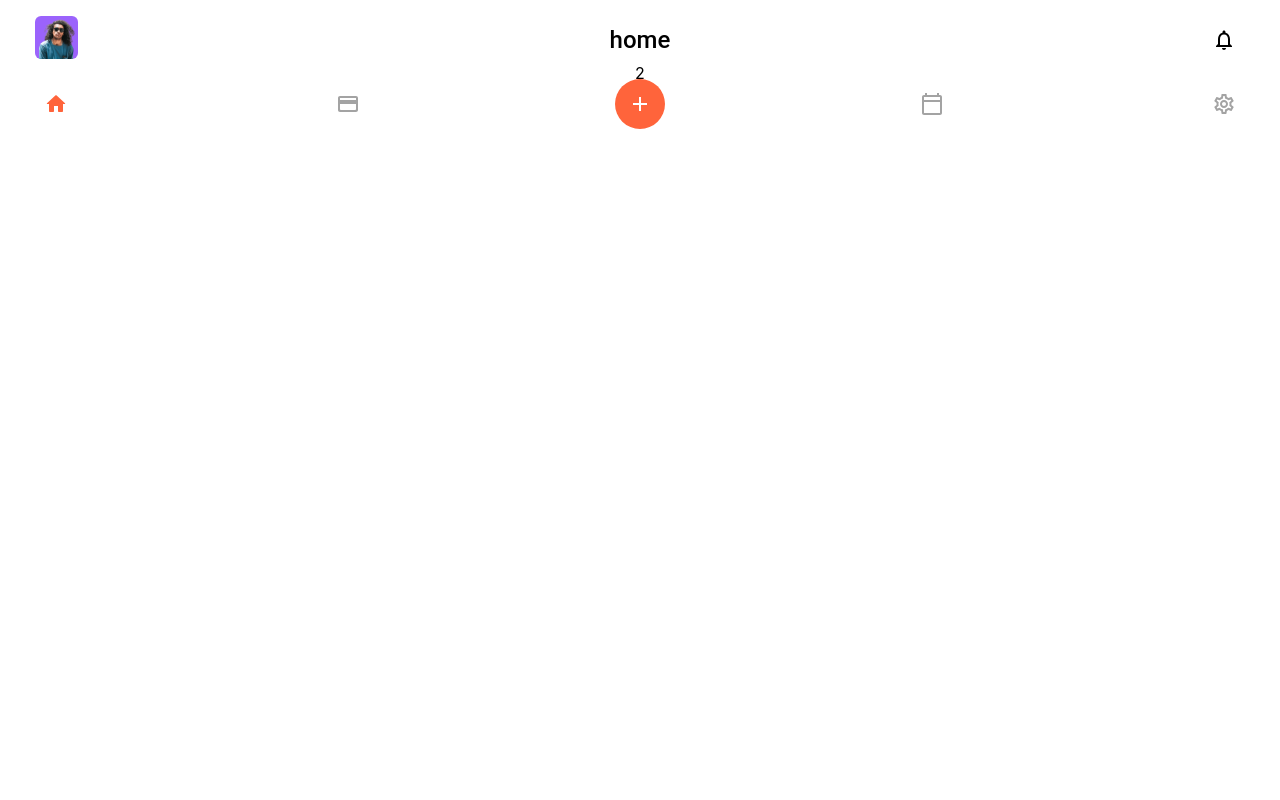
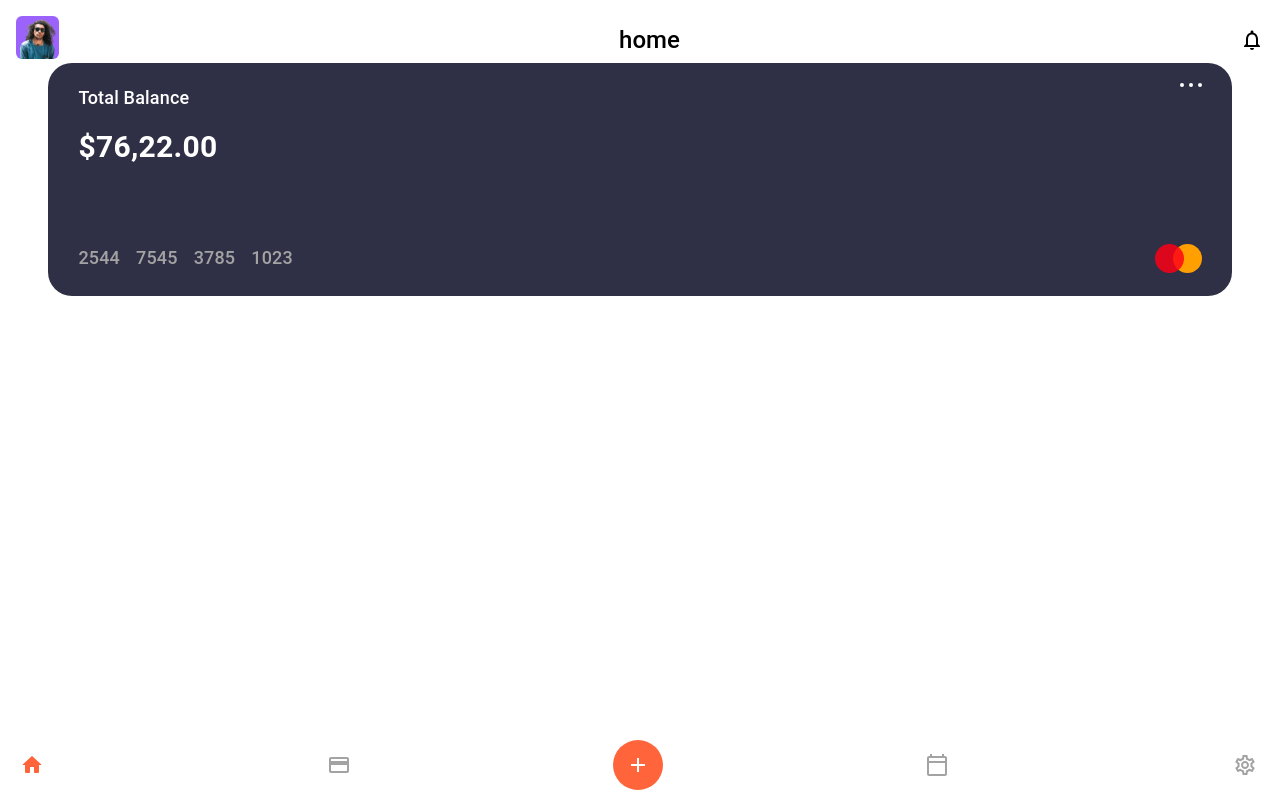
Before and after one commit to Oleg116/Oleg116.github.io, a React (Create React App) app in the folder freysoft/: page /home in a window 1280 px wide. Built offline with nearby package versions, Linux system fonts and the light colour scheme.

Commit message:
Add new features

```diff
--- a/freysoft/src/Root.tsx
+++ b/freysoft/src/Root.tsx
@@ -4,19 +4,22 @@ import { BrowserRouter, Routes, Route } from 'react-router-dom'
 import Box from '@mui/material/Box'
 import LabelBottomNavigation from './components/footer'
 import Wrapper from './components/wrapper'
+import Card from './components/card/components/Card'
 
 export default function Root() {
     const [tab, setTab] = useState('home')
     return (
+        <Box sx={{ width: '100vw', height: '100vh', overflow: 'auto' }}>
             <Wrapper header={tab}>
                 <BrowserRouter>
                     <Routes>
-                    <Route index path='/home' element={<Box>2</Box>} />
+                        <Route index path='/home' element={<Card />} />
                         <Route path="Expenses" element={<Box>3</Box>} />
                         <Route path="*" element={<Box>404</Box>} />
                     </Routes>
                     <LabelBottomNavigation tabValue={tab} setTabValue={setTab} />
                 </BrowserRouter>
             </Wrapper>
+        </Box>
     )
 }
--- /dev/null
+++ b/freysoft/src/components/card/components/Balance.tsx
@@ -0,0 +1,24 @@
+import { Typography } from '@mui/material'
+import Box from '@mui/material/Box'
+import React from 'react'
+
+export default function Balance() {
+  return (
+    <Box sx={{ display: 'flex', flexDirection: 'column', gap: '16px' }}>
+      <Typography sx={{
+        fontSize: '18px',
+        fontWeight: 500,
+        lineHeight: '21px',
+        textAlign: 'left',
+        color: '#fff'
+      }}>Total Balance</Typography>
+      <Typography sx={{
+        color: '#FFF',
+        fontSize: '30px',
+        fontFamily: 'Roboto',
+        fontWeight: 700,
+        textAlign: 'left',
+      }}>$76,22.00</Typography>
+    </Box >
+  )
+}
--- /dev/null
+++ b/freysoft/src/components/card/components/Card.tsx
@@ -0,0 +1,32 @@
+import React from 'react'
+
+import { Typography } from '@mui/material'
+import Box from '@mui/material/Box'
+import Balance from './Balance'
+import CardNumber from './CardNumber'
+import masterCard from '../../assets/mastercardLogo.svg'
+
+export default function Card() {
+  return (
+    <Box sx={{ padding: '20px 30px 23px 30px', width: '90%', height: '190px', backgroundColor: '#2F3046', borderRadius: '24px', position: 'relative' }}>
+      <Box sx={{ display: 'flex', flexDirection: 'row-reverse' }}>
+        <Box sx={{ display: 'flex' }}>
+          <Box sx={{ backgroundColor: '#fff', width: '4px', height: '4px', mr: '5px', borderRadius: '50%' }} />
+          <Box sx={{ backgroundColor: '#fff', width: '4px', height: '4px', mr: '5px', borderRadius: '50%' }} />
+          <Box sx={{ backgroundColor: '#fff', width: '4px', height: '4px', borderRadius: '50%' }} />
+        </Box>
+      </Box>
+      <Balance />
+      <Box sx={{
+        display: 'flex',
+        justifyContent: 'space-between',
+        position: 'absolute',
+        bottom: '23px',
+        width: 'calc(100% - 60px)'
+      }}>
+        <CardNumber />
+        <img src={(masterCard as unknown) as string} />
+      </Box>
+    </Box >
+  )
+}
--- /dev/null
+++ b/freysoft/src/components/card/components/CardNumber.tsx
@@ -0,0 +1,18 @@
+import React from 'react'
+import { Typography } from '@mui/material'
+import Box from '@mui/material/Box'
+
+export default function CardNumber() {
+  const cardNumber = [2544, 7545, 3785, 1023]
+  return (
+    <Box sx={{ display: 'flex', gap: '16px' }}>
+      {cardNumber.map((elem: number) => <Typography key={elem} sx={{
+        color: '#A3A3A3',
+        fontSize: '18px',
+        fontFamily: 'Roboto',
+        fontWeight: 500
+      }}>{elem}</Typography>)
+      }
+    </Box >
+  )
+}
--- a/freysoft/src/components/footer/index.tsx
+++ b/freysoft/src/components/footer/index.tsx
@@ -26,10 +26,10 @@ export default function LabelBottomNavigation(
   { tabValue, setTabValue }: { tabValue: string, setTabValue: (newTab: string) => void }
 ) {
   return (
-    <BottomNavigation sx={{ width: '100%', display: 'flex', justifyContent: 'space-between', alignItems: 'center' }} value={tabValue}>
+    <BottomNavigation sx={{ position: 'fixed', bottom: '0', width: '100%', display: 'flex', justifyContent: 'space-between', alignItems: 'center' }} value={tabValue}>
       <Link to="/home" onClick={() => setTabValue('home')}>
         <BottomNavigationAction
-          sx={{ p: 0 }}
+          sx={{ p: 2, minWidth: 0 }}
           label="Home"
           value="home"
           icon={<HomeRoundedIcon sx={{ color: tabValue === 'home' ? '#FF643B' : '#A3A3A3' }} />}
@@ -37,7 +37,7 @@ export default function LabelBottomNavigation(
       </Link>
       <Link to="/expenses" onClick={() => setTabValue('expenses')}>
         <BottomNavigationAction
-          sx={{ p: 0 }}
+          sx={{ p: 0, minWidth: 0 }}
           label="Favorites"
           value="favorites"
           icon={<CreditCardRoundedIcon sx={{ color: tabValue === 'expenses' ? '#FF643B' : '#A3A3A3' }} />}
@@ -45,7 +45,7 @@ export default function LabelBottomNavigation(
       </Link>
       <Link to="/add" onClick={() => setTabValue('add')}>
         <BottomNavigationAction
-          sx={{ p: 0 }}
+          sx={{ p: 0, minWidth: 0 }}
           label="add"
           value="Add"
           icon={<Box sx={styles.round}><AddOutlinedIcon sx={{ color: '#fff' }} /></Box>}
@@ -53,7 +53,7 @@ export default function LabelBottomNavigation(
       </Link>
       <Link to="/calendar" onClick={() => setTabValue('calendar')}>
         <BottomNavigationAction
-          sx={{ p: 0 }}
+          sx={{ p: 0, minWidth: 0 }}
           label="Calendar"
           value="calendar"
           icon={<CalendarTodayOutlinedIcon sx={{ color: tabValue === 'calendar' ? '#FF643B' : '#A3A3A3' }} />}
@@ -61,7 +61,7 @@ export default function LabelBottomNavigation(
       </Link>
       <Link to="/setting" onClick={() => setTabValue('setting')}>
         <BottomNavigationAction
-          sx={{ p: 0 }}
+          sx={{ p: 2, minWidth: 0 }}
           label="Setting"
           value="setting"
           icon={<SettingsOutlinedIcon sx={{ color: tabValue === 'setting' ? '#FF643B' : '#A3A3A3' }} />} />
--- a/freysoft/src/components/header/index.tsx
+++ b/freysoft/src/components/header/index.tsx
@@ -1,4 +1,4 @@
-import React, { CSSProperties, FunctionComponent, SVGAttributes } from 'react'
+import React, { CSSProperties } from 'react'
 import Box from '@mui/system/Box'
 import { Typography } from '@mui/material'
 import NotificationsOutlinedIcon from '@mui/icons-material/NotificationsOutlined';
@@ -16,12 +16,12 @@ const fontStyles: CSSProperties = {
 
 export default function Header({ header }: { header: string }) {
   return (
-    <Box sx={{ display: 'flex', justifyContent: 'space-between', alignItems: 'center' }}>
-      <Box sx={{ width: '80px' }}>
+    <Box sx={{ display: 'flex', justifyContent: 'space-between', alignItems: 'center', width: '100%' }}>
+      <Box >
         <img src={(avatar as unknown) as string} />
       </Box>
       <Typography style={fontStyles}>{header}</Typography>
-      <NotificationsOutlinedIcon sx={{ width: '80px' }} />
+      <NotificationsOutlinedIcon />
     </Box >
   )
 }
--- a/freysoft/src/components/wrapper/index.tsx
+++ b/freysoft/src/components/wrapper/index.tsx
@@ -4,7 +4,7 @@ import Header from '../header'
 
 export default function Wrapper({ children, header }: { children: ReactElement, header: string }) {
     return (
-        <Box sx={{ p: 2 }}>
+        <Box sx={{ p: 2, display: 'flex', flexDirection: 'column', justifyContent: 'center', alignItems: 'center' }}>
             <Header header={header} />
             {children}
         </Box>
```
Also changed, not shown: freysoft/src/components/assets/mastercardLogo.svg (added), freysoft/src/components/card/index.tsx (added). Lines whose indentation alone changed are shown as unchanged.
